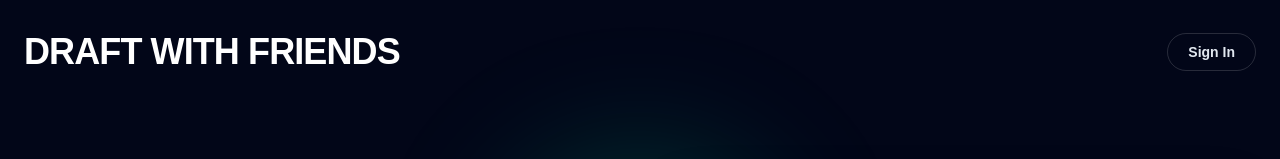
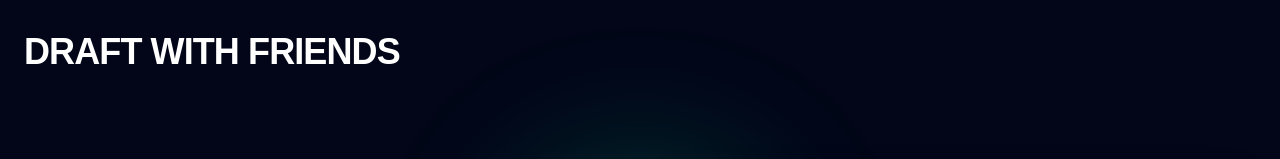
Before and after one commit to garrymorrison84/draft-with-friends, a Next.js app: page / in a window 1280 px wide. Shown: the top 159 px of the page. Built offline with nearby package versions, Linux system fonts and the light colour scheme.

Commit message:
Remove sign in button

```diff
--- a/app/page.tsx
+++ b/app/page.tsx
@@ -6,12 +6,7 @@ export default function Home() {
           DRAFT WITH FRIENDS
         </div>
 
-        <a
-          href="#"
-          className="rounded-full border border-white/15 px-5 py-2 text-sm font-semibold text-slate-200 transition hover:bg-white/10"
-        >
-          Sign In
-        </a>
+
       </nav>
 
       <section className="relative mx-auto grid min-h-[calc(100vh-104px)] max-w-7xl items-center gap-12 px-6 py-14 lg:grid-cols-2">
```
